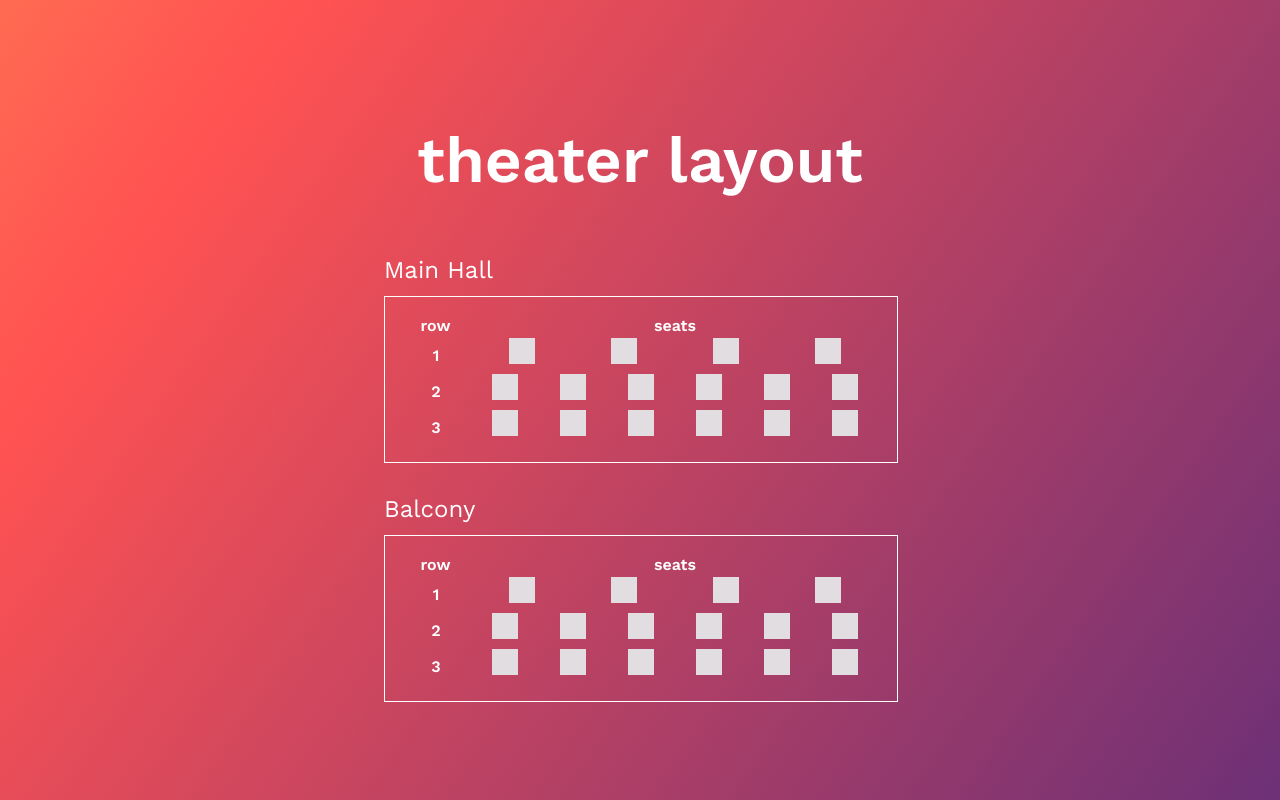
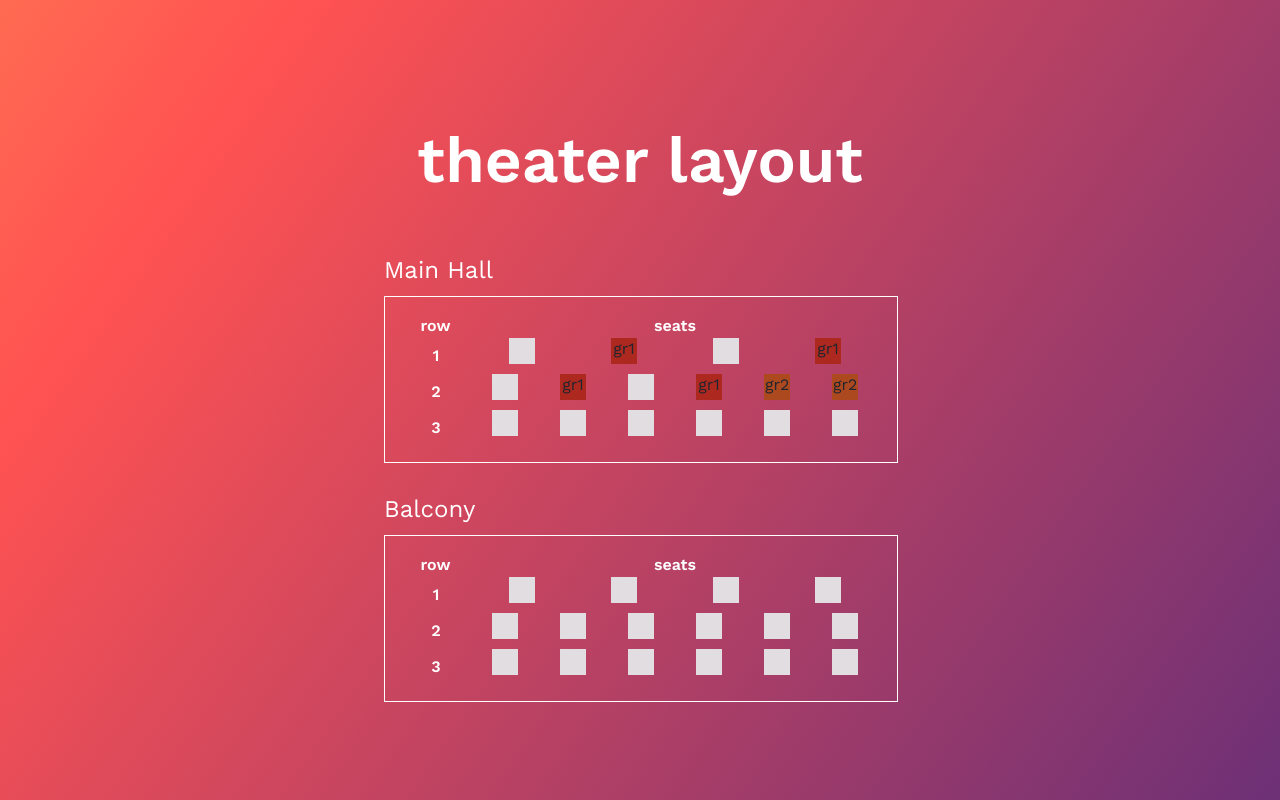
Before and after one commit to AlenaAlyona/theater_vue, a Vue app: page / in a window 1280 px wide. Built offline with nearby package versions, Linux system fonts and the light colour scheme.

Commit message:
added auto generated color property to groups data, wrote a function for displaying booked seats

```diff
--- a/src/components/Layout.vue
+++ b/src/components/Layout.vue
@@ -32,6 +32,8 @@ export default {
         groupInSection.forEach((group) => {
           group.phone = group.id;
           group.id = "gr" + i++;
+          group.color =
+            "hsla(" + ~~(360 * Math.random()) + "," + "70%," + "40%,1)";
         });
         section.groups = groupInSection ? groupInSection : null;
         return section;
@@ -42,7 +44,6 @@ export default {
 };
 </script>
 
-<!-- Add "scoped" attribute to limit CSS to this component only -->
 <style scoped>
 .layoutContainer {
   width: 100%;
--- a/src/components/Section.vue
+++ b/src/components/Section.vue
@@ -14,10 +14,13 @@
             <th scope="row" class="sectionRow">{{ row.row }}</th>
             <div class="seatsRow">
               <td
+                v-bind:style="booked(row.row, seat.seat)"
                 v-for="seat in row.seats"
                 :key="seat.seat"
                 class="sectionSeat"
-              ></td>
+              >
+                {{ seat.group }}
+              </td>
             </div>
           </tr>
         </tbody>
@@ -42,6 +45,7 @@ export default {
           result[seat.row - 1].seats[seat.seat - 1] = {
             ...result[seat.row - 1].seats[seat.seat - 1],
             group: group.id,
+            groupColor: group.color,
           };
         });
       });
@@ -49,10 +53,19 @@ export default {
       return { ...this.section, rows: result };
     },
   },
+  methods: {
+    booked: function(row, seat) {
+      const oneSeat = this.sortedRows.rows[row - 1].seats[seat - 1];
+      if (Object.prototype.hasOwnProperty.call(oneSeat, "group")) {
+        return {
+          background: `${oneSeat.groupColor}`,
+        };
+      }
+    },
+  },
 };
 </script>
 
-<!-- Add "scoped" attribute to limit CSS to this component only -->
 <style scoped>
 .sectionContainer {
   width: 40%;
@@ -98,7 +111,7 @@ table {
 }
 
 .sectionSeat {
-  background-color: #e1dde0;
+  background: #e1dde0;
   width: 1.5rem;
   height: 1.5rem;
   text-align: center;
```
